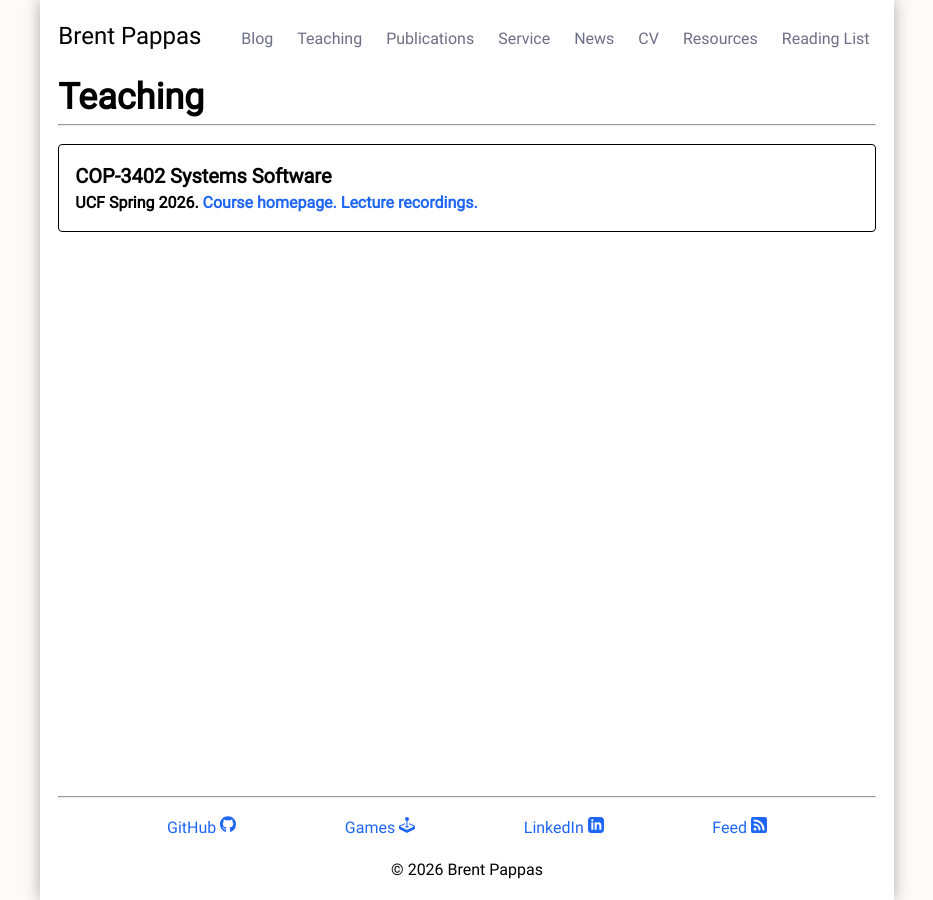
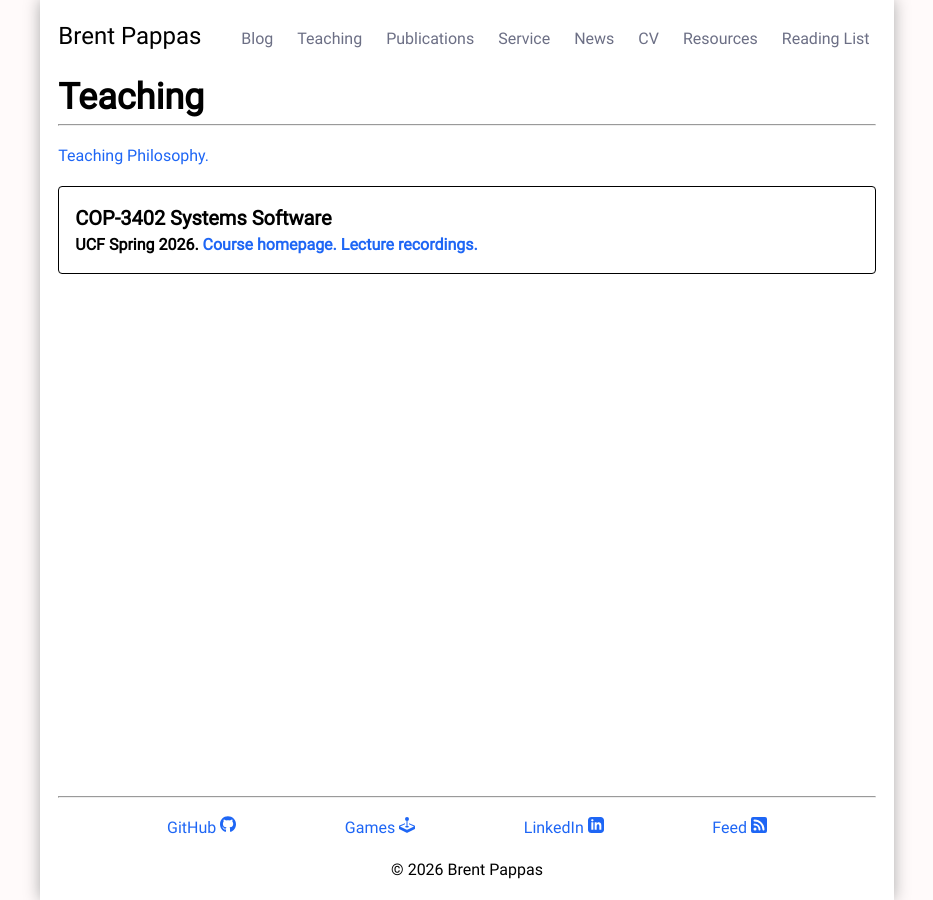
Before and after one commit to PappasBrent/pappasbrent.github.io, a Jekyll site: the page built from teaching.html, in a window 1280 px wide. Shown: the whole page, without its empty margins (173-1106 px from the left). Built offline with Jekyll 4.4.1, drawn with Linux system fonts in a browser that asks for light colours.

Commit message:
Add link to teaching philosophy

```diff
--- a/teaching.html
+++ b/teaching.html
@@ -2,6 +2,8 @@
 layout: default
 title: Teaching
 ---
+
+<a href="/assets/pdf/teaching-philosophy.pdf">Teaching Philosophy.</a>
 
 <div class="card">
     <h5>COP-3402 Systems Software</h5>
```
